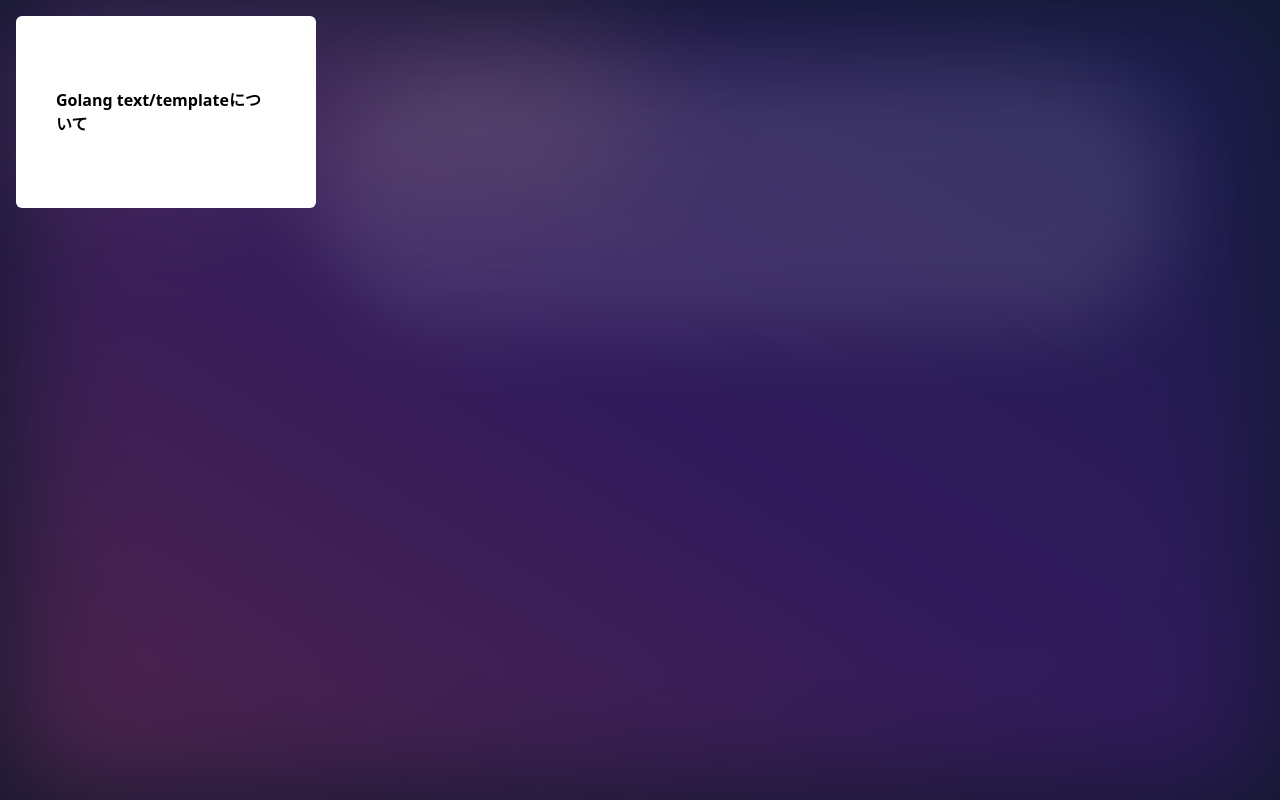
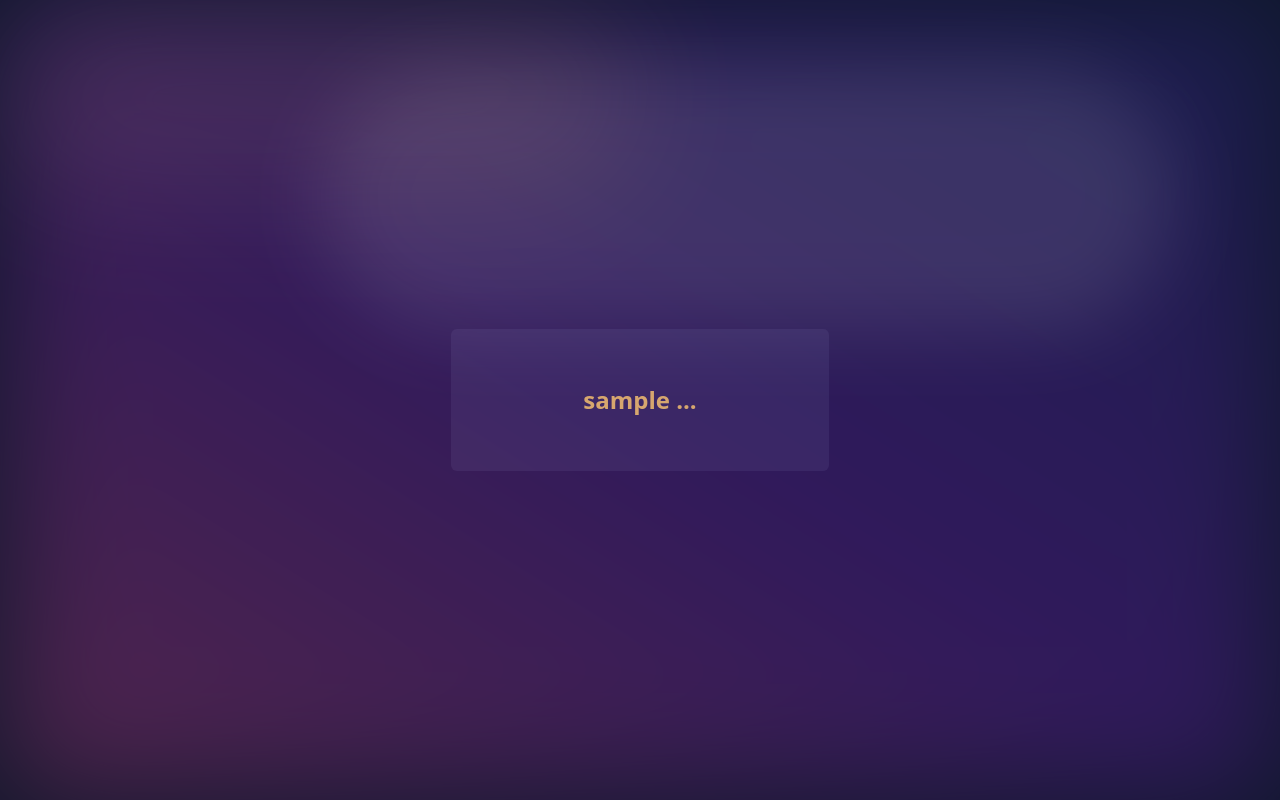
Before and after one commit to naonao2323/blog, a React (Create React App) app: page / in a window 1280 px wide. Built offline with nearby package versions, Linux system fonts and the light colour scheme.

Commit message:
outline-2 (#12)

```diff
--- a/src/layout/content.tsx
+++ b/src/layout/content.tsx
@@ -3,21 +3,18 @@ interface ContentProps {
 }
 
 export default function Content({props}: {props: ContentProps}) {
-    const handleVibrate = () => {
-        if ("vibrate" in navigator) {
-            console.log("aaaaaaaaaaaaaa")
-            navigator.vibrate([500, 200, 500, 200, 500]);
-          } else {
-            console.log("bbbbbbbbbbbbbbb")
-            alert("Vibration API is not supported on this device.");
-        }
-    };
     return (
-    <div className={`min-h-screen min-w-full z-${props.zIndex} grid grid-cols-1 gap-4 md:grid-cols-4 2xl:grid-cols-6 p-4 w-1/4 mx-auto`}>
-        <div className={`border-opacity-5 border-solid border-stone-100 h-48 flex items-center justify-center p-10 bg-white rounded-md z-30`} onTouchStart={handleVibrate} >
-            <h1 className="font-bold rounded-sm">Golang text/templateについて</h1>
+        <div className={`h-screen min-w-full z-${props.zIndex} mx-auto flex flex-col p-10 justify-center items-center`}>
+        <div className="w-full h-1/3 my-5 flex justify-between items-center gap-5 p-4" id="2024">
+          <div className="w-full h-5/6 p-4 flex items-center justify-center">
+            <div className="w-full md:w-2/6 h-full bg-slate-800 flex items-center justify-center rounded-md">
+                <h2 className="font-bold text-yellow-300 text-center text-2xl">
+                    sample ...
+                </h2>
+            </div>
+          </div>
         </div>
-    </div>
+      </div>
     )
 }
 
```
